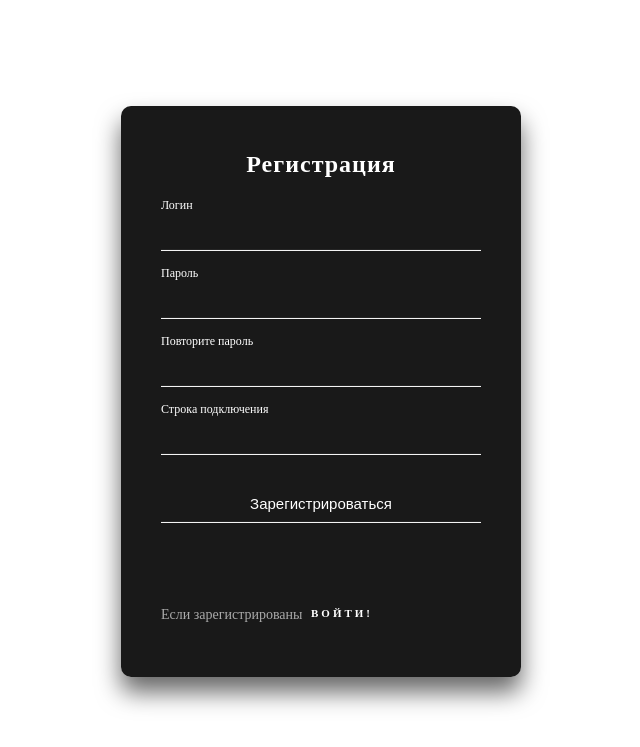
After one commit to MorZLE/searchSQL, a Python web app: template templates/register.html in a window 1280 px wide. The commit adds this page. Shown: the top 747 px of the page, without its empty margins (319-959 px from the left). Run offline with Jinja, Linux system fonts and the light colour scheme; the template is opened without the code that fills it, so the values that code supplies are empty.

Commit message:
web 1.4 регистрация, авторизация css

```diff
--- /dev/null
+++ b/static/css/login.css
@@ -0,0 +1,179 @@
+.login-box {
+  position: absolute;
+  top: 50%;
+  left: 50%;
+  width: 400px;
+  padding: 40px;
+  margin: 20px auto;
+  transform: translate(-50%, -55%);
+  background: rgba(0,0,0,.9);
+  box-sizing: border-box;
+  box-shadow: 0 15px 25px rgba(0,0,0,.6);
+  border-radius: 10px;
+}
+
+.login-box p:first-child {
+  margin: 0 0 30px;
+  padding: 5px;
+  color: #fff;
+  text-align: center;
+  font-size: 1.5rem;
+  font-weight: bold;
+  letter-spacing: 1px;
+}
+
+.login-box .user-box {
+  position: relative;
+}
+
+.login-box .user-box input {
+  width: 100%;
+  padding: 10px 0;
+  font-size: 15px;
+  color: #fff;
+  margin-bottom: 30px;
+  border: none;
+  border-bottom: 1px solid #fff;
+  outline: none;
+  background: transparent;
+}
+
+.login-box .user-box label {
+  position: absolute;
+  top: 0;
+  left: 0;
+  padding: 5px 0;
+  font-size: 10px;
+  color: #fff;
+  pointer-events: none;
+  transition: .5s;
+}
+
+.login-box .user-box input:focus ~ label,
+.login-box .user-box input:valid ~ label {
+  top: -20px;
+  left: 0;
+  color: #fff;
+  font-size: 12px;
+}
+
+.login-box form a {
+  position: sticky;
+  display: inline-block;
+  padding: 0px 5px;
+  font-weight: bold;
+  color: #fff;
+  font-size: 11px;
+  text-decoration: none;
+  text-transform: uppercase;
+  overflow: hidden;
+  transition: .5s;
+  margin-top: 40px;
+  letter-spacing: 3px
+}
+
+.login-box a:hover {
+  background: #fff;
+  color: #272727;
+  border-radius: 5px;
+}
+
+.login-box a span {
+  position: absolute;
+  display: block;
+}
+
+.login-box a span:nth-child(1) {
+  top: 0;
+  left: -100%;
+  width: 100%;
+  height: 2px;
+  background: linear-gradient(90deg, transparent, #fff);
+  animation: btn-anim1 1.5s linear infinite;
+}
+
+@keyframes btn-anim1 {
+  0% {
+    left: -100%;
+  }
+
+  50%,100% {
+    left: 100%;
+  }
+}
+
+.login-box a span:nth-child(2) {
+  top: -100%;
+  right: 2px;
+  width: 2px;
+  height: 100%;
+  background: linear-gradient(180deg, transparent, #fff);
+  animation: btn-anim2 1.5s linear infinite;
+  animation-delay: .375s
+}
+
+@keyframes btn-anim2 {
+  0% {
+    top: -100%;
+  }
+
+  50%,100% {
+    top: 100%;
+  }
+}
+
+.login-box a span:nth-child(3) {
+  bottom: 0;
+  right: -100%;
+  width: 100%;
+  height: 2px;
+  background: linear-gradient(270deg, transparent, #fff);
+  animation: btn-anim3 1.5s linear infinite;
+  animation-delay: .75s
+}
+
+@keyframes btn-anim3 {
+  0% {
+    right: -100%;
+  }
+
+  50%,100% {
+    right: 100%;
+  }
+}
+
+.login-box a span:nth-child(4) {
+  bottom: -100%;
+  left: 0;
+  width: 2px;
+  height: 100%;
+  background: linear-gradient(360deg, transparent, #fff);
+  animation: btn-anim4 1.5s linear infinite;
+  animation-delay: 1.125s
+}
+
+@keyframes btn-anim4 {
+  0% {
+    bottom: -100%;
+  }
+
+  50%,100% {
+    bottom: 100%;
+  }
+}
+
+.login-box p:last-child {
+  color: #aaa;
+  font-size: 14px;
+}
+
+.login-box a.a2 {
+  color: #fff;
+  text-decoration: none;
+}
+
+.login-box a.a2:hover {
+  background: transparent;
+  color: #aaa;
+  border-radius: 5px;
+}
--- /dev/null
+++ b/templates/register.html
@@ -0,0 +1,38 @@
+<!DOCTYPE html>
+<html lang="en">
+<head>
+    <title>Регистрация </title>
+    <meta charset="UTF-8">
+    {% for msg in get_flashed_messages() %}
+    <div class = "flash">{{msg}}</div>
+    {% endfor %}
+    <link rel="stylesheet" href="static/css/login.css">
+</head>
+<body>
+<div class="login-box">
+  <p>Регистрация</p>
+  <form action="/register" method="post">
+    <div class="user-box">
+      <input type="text"  name="username">
+      <label>Логин</label>
+    </div>
+    <div class="user-box">
+      <input type="password" name="password">
+      <label>Пароль</label>
+    </div>
+    <div class="user-box">
+      <input type="password" name="confirm_password">
+      <label>Повторите пароль</label>
+    </div>
+    <div class="user-box">
+      <input type="text" name="info_db">
+      <label>Строка подключения</label>
+    </div>
+      <div class="user-box">
+        <input type="submit" value="Зарегистрироваться">
+
+  </form>
+  <p>Если зарегистрированы <a href="{{url_for('login')}}" class="a2">войти!</a></p>
+</div>
+</body>
+</html>
```
Also changed, not shown: static/css/styles.css (added, +24 -0 lines), templates/login.html (+17 -8 lines).
